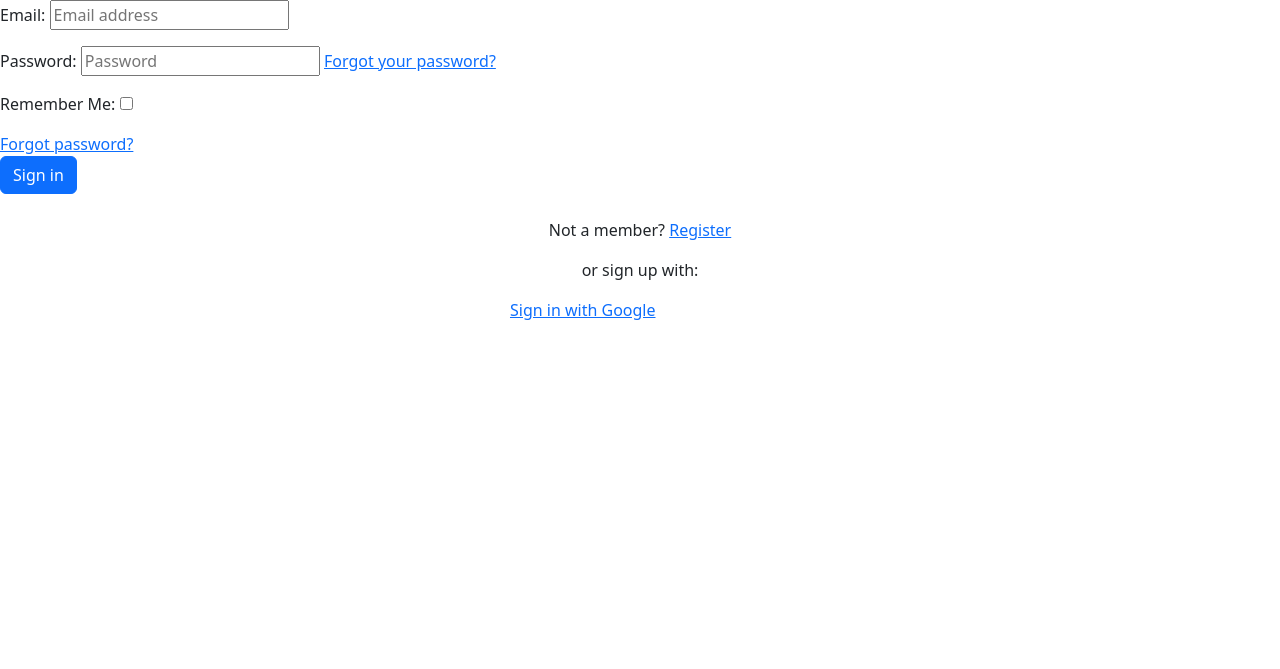
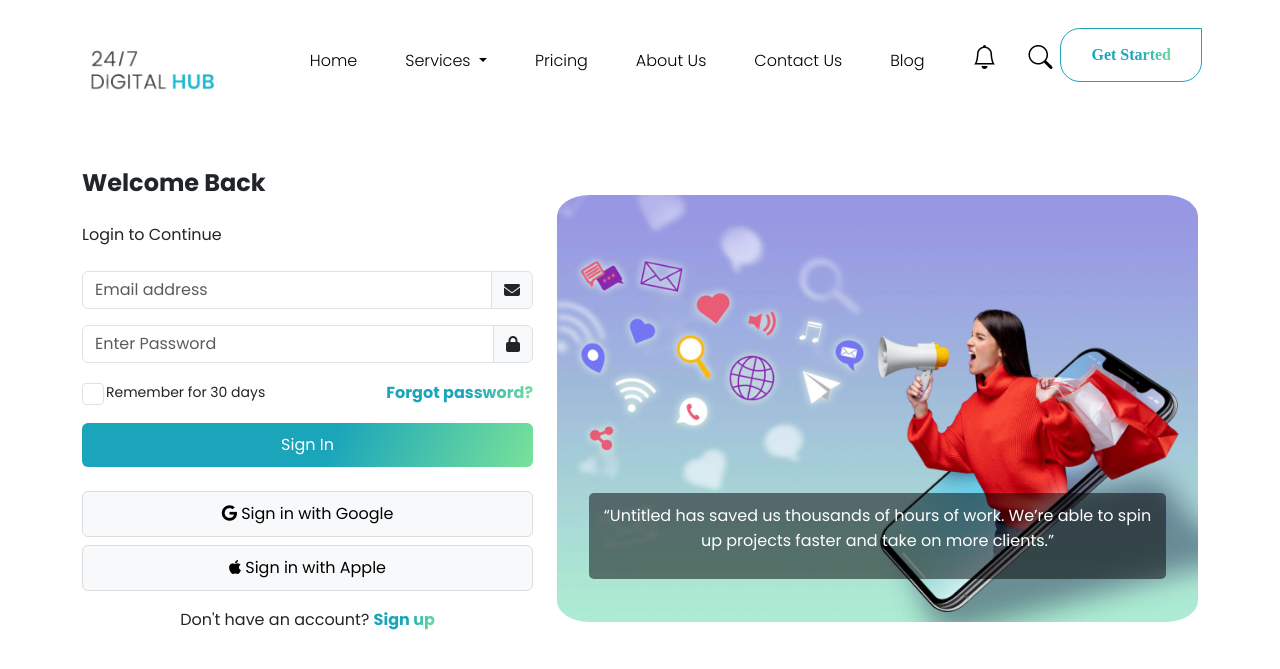
Before and after one commit to ChidiebereIbiam/digitalhub, a Django app: page /authentication/login/ in a window 1280 px wide. Shown: the top 669 px of the page. Run offline with Django 5.2, Linux system fonts and the light colour scheme; some libraries are stand-ins or nearby versions; some web fonts are replaced.

Commit message:
"Updated login.html template to extend base.html, added new CSS and HTML structure, and modified form layout and styling."

```diff
--- a/digitalhub/authentication/templates/account/login.html
+++ b/digitalhub/authentication/templates/account/login.html
@@ -1,50 +1,85 @@
-<!DOCTYPE html>
+{% extends "core/base.html" %}
 {% load socialaccount %}
-<html lang="en">
-<head>
-    <meta charset="UTF-8">
-    <meta name="viewport" content="width=device-width, initial-scale=1.0">
-    <title>Document</title>
-    <link href="https://cdn.jsdelivr.net/npm/bootstrap@5.3.3/dist/css/bootstrap.min.css" rel="stylesheet" integrity="sha384-QWTKZyjpPEjISv5WaRU9OFeRpok6YctnYmDr5pNlyT2bRjXh0JMhjY6hW+ALEwIH" crossorigin="anonymous">
+{% load allauth %}
+{% load static %}
 
-</head>
-<body>
-    <form method="post" action="{% url 'account_login' %}">
-        <!-- Email input -->
+{% block title %}Login - {% endblock title %}
+{% block stylesheet %}
+<link rel="stylesheet" href="{% static "css/auth-style.css" %}" />
+{% endblock stylesheet %}
+
+{% block header-hero-container %}{% endblock header-hero-container %}
+
+{% block main %}
+<div class="container my-5">
+  <div class="row justify-content-center align-items-center">
+    <div class="col-md-5">
+      <!-- Login Form -->
+      <h2 class="mb-4">Welcome Back</h2>
+      <p class="mb-4">Login to Continue</p>
+      <form method="post" action="{% url 'account_login' %}">
+        {% if form.errors %}
+        <div class="alert alert-danger" role="alert">
+            <ul class="mb-0">
+                {% for field, errors in form.errors.items %}
+                    {% for error in errors %}
+                        <li>{{ error }}</li>
+                    {% endfor %}
+                {% endfor %}
+            </ul>
+        </div>
+        {% endif %}
         {% csrf_token %}
-        {{ form.as_p }}
 
-        {% if redirect_field_value %}
-          <input type="hidden" name="{{ redirect_field_name }}" value="{{ redirect_field_value }}" />
-          {% endif %}
 
-          <div class="col">
-            <!-- Simple link -->
-            <a href="{% url 'account_reset_password' %}">Forgot password?</a>
+
+    {% if redirect_field_value %}
+      <input type="hidden" name="{{ redirect_field_name }}" value="{{ redirect_field_value }}" />
+      {% endif %}
+        <div class="mb-3 input-group">
+          <input type="email" name="login" class="form-control" placeholder="Email address" aria-label="Email address">
+          <span class="input-group-text"><i class="fas fa-envelope"></i></span>
+      </div>
+      <div class="mb-3 input-group">
+          <input type="password" class="form-control" placeholder="Enter Password" aria-label="Password" name="password">
+          <span class="input-group-text"><i class="fas fa-lock"></i></span>
+      </div>
+        <div class="mb-3 d-flex justify-content-between align-items-center">
+          <div class="form-check">
+            <input class="form-check-input" type="checkbox" value="" id="rememberMe">
+            <label class="form-check-label" for="rememberMe">
+              Remember for 30 days
+            </label>
           </div>
+          <a href="{% url 'account_reset_password' %}" class="text-primary gradient-text">Forgot password?</a>
         </div>
+        <button type="submit" class="btn btn-primary w-100 ">Sign In</button>
+      </form>
+      <div class="mt-4">
+        <a type="button" class="btn btn-light w-100 mb-2" href="{% provider_login_url 'google' process="login" %}">
+          <i class="fab fa-google"></i> Sign in with Google
+        </a>
+        <a type="button" class="btn btn-light w-100" href="{% provider_login_url 'apple' process="login" %}">
+          <i class="fab fa-apple"></i> Sign in with Apple
+        </a>
+      </div>
+      <div class="mt-3 text-center">
+        <p>Don't have an account? <a href="{{ signup_url }}" class="text-primary gradient-text">Sign up</a></p>
+      </div>
+    </div>
+    <div class="col-md-7 d-none d-md-block">
+      <!-- Image and Text -->
+      <div class="image-container">
+        <img src="{% static "images/auth-image.jpg" %}" class="img-fluid auth-img" alt="Promotional Image">
+        <div class="overlay-text">
+          <p>“Untitled has saved us thousands of hours of work. We’re able to spin up projects faster and take on more
+            clients.”</p>
+        </div>
+      </div>
+    </div>
+  </div>
+</div>
 
-        <!-- Submit button -->
-        <button  type="submit" data-mdb-button-init data-mdb-ripple-init class="btn btn-primary btn-block mb-4">Sign in</button>
+{% endblock %}
 
-        <!-- Register buttons -->
-        <div class="text-center">
-          <p>Not a member? <a href="{{ signup_url }}">Register</a></p>
-          <p>or sign up with:</p>
-          <a href="{% provider_login_url 'google' process="login" %}">Sign in with Google</a>
-
-          <button  type="button" data-mdb-button-init data-mdb-ripple-init class="btn btn-link btn-floating mx-1">
-            <i class="fab fa-google"></i>
-          </button>
-
-          <button  type="button" data-mdb-button-init data-mdb-ripple-init class="btn btn-link btn-floating mx-1">
-            <i class="fab fa-twitter"></i>
-          </button>
-
-          <button  type="button" data-mdb-button-init data-mdb-ripple-init class="btn btn-link btn-floating mx-1">
-            <i class="fab fa-github"></i>
-          </button>
-        </div>
-      </form>
-</body>
-</html>
+{% block footer %}{% endblock footer %}
--- a/digitalhub/core/templates/core/base.html
+++ b/digitalhub/core/templates/core/base.html
@@ -16,6 +16,8 @@
     <link rel="stylesheet" href="{% static "css/style.css" %}" />
     <link rel="stylesheet" href="{% static "css/global.css" %}" />
     <link rel="stylesheet" href="{% static "css/main.css" %}" />
+
+    {% block stylesheet %}{% endblock stylesheet %}
     <link rel="stylesheet" href="https://fonts.googleapis.com/css2?family=DM Sans:wght@400;500;700&display=swap" />
     <link rel="stylesheet" href="https://fonts.googleapis.com/css2?family=Square721 BT:wght@400;700&display=swap" />
     <link rel="stylesheet" href="https://fonts.googleapis.com/css2?family=Noto Sans:wght@400&display=swap" />
--- /dev/null
+++ b/digitalhub/static/css/auth-style.css
@@ -0,0 +1,64 @@
+
+
+h2 {
+    font-size: 24px;
+    font-weight: bold;
+}
+
+form input {
+    border-radius: 5px;
+    padding: 10px;
+}
+
+form .form-check-label {
+    font-size: 14px;
+}
+
+.btn-primary {
+    background: linear-gradient(112.41deg, #1aa5bb, #1aa5bb 54.9%, #79e299);
+    border: none;
+    padding: 10px;
+}
+
+.btn-light {
+    border: 1px solid #ddd;
+    padding: 10px;
+}
+
+.image-container {
+    position: relative;
+    text-align: center;
+}
+
+.overlay-text {
+    position: absolute;
+    bottom: 10%;
+    left: 5%;
+    width: 90%;
+    color: #fff;
+    font-size: 16px;
+    background: rgba(0,0,0,0.5);
+    padding: 10px;
+    border-radius: 5px;
+}
+
+.gradient-text {
+    font-weight: bold;
+    background: linear-gradient(112.41deg, #1aa5bb, #1aa5bb 54.9%, #79e299);
+    -webkit-background-clip: text;
+    -webkit-text-fill-color: transparent;
+    background-clip: text;
+    text-fill-color: transparent;
+    text-decoration: none;
+}
+
+
+@media (max-width: 767.98px) {
+    .image-container {
+        display: none;
+    }
+}
+
+.auth-img{
+    border-radius: 5%;
+}
```
Also changed, not shown: digitalhub/static/images/auth-image.jpg (added).
